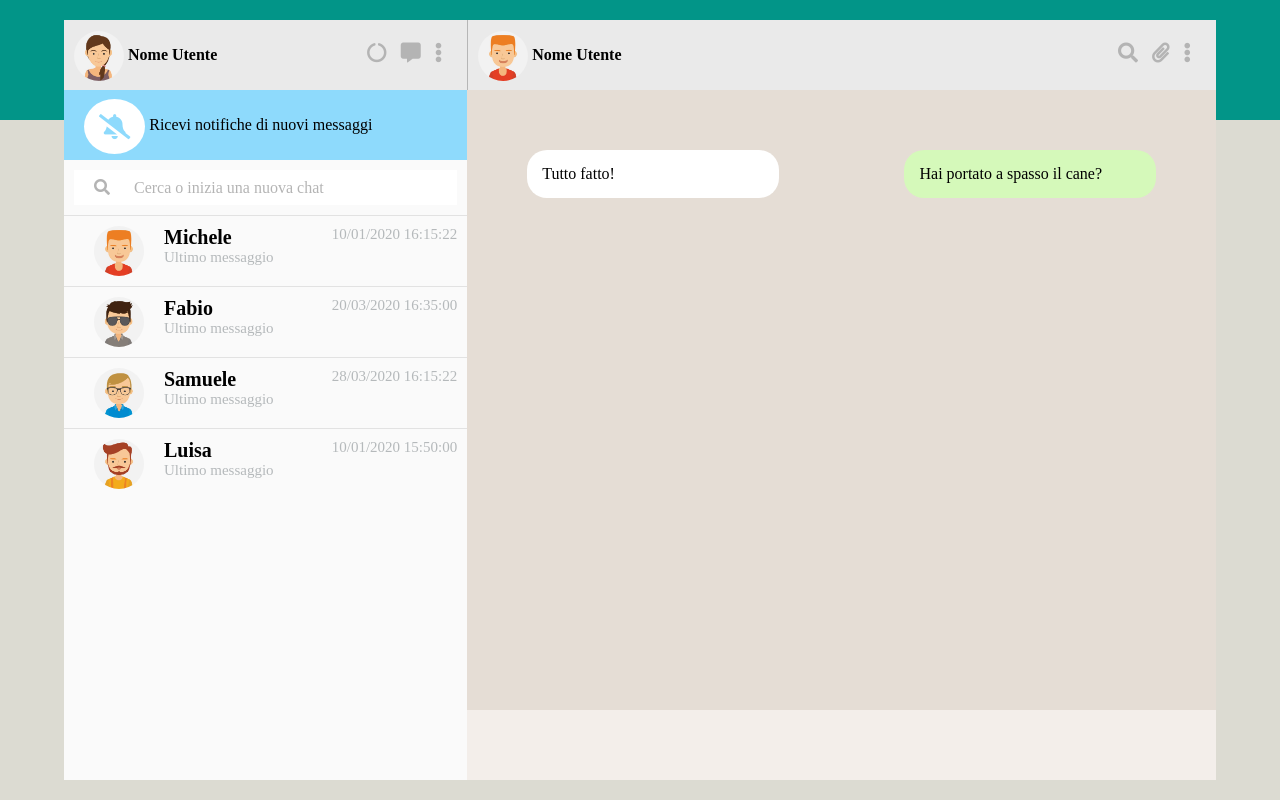
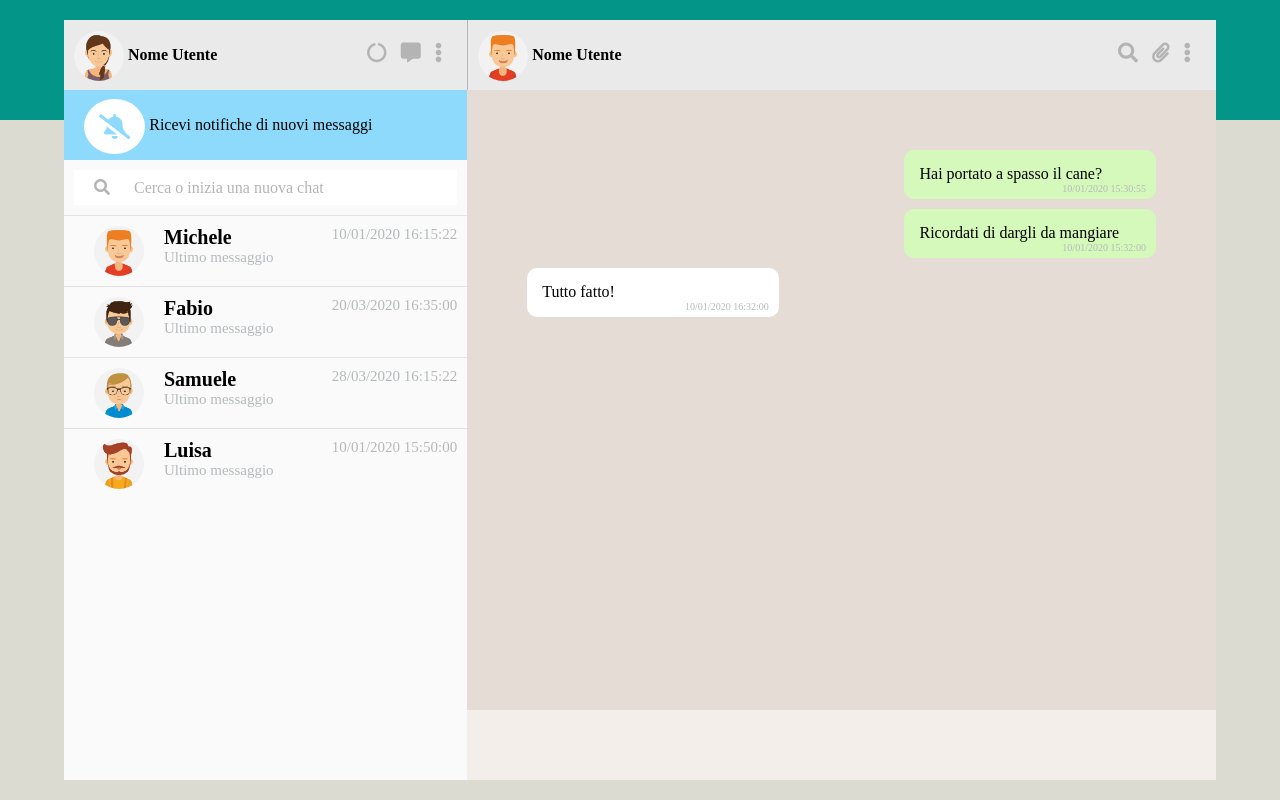
Before and after one commit to petrescuandreea/vue-boolzapp, a plain HTML site: page index.html in a window 1280 px wide. Drawn offline with nearby package versions, Linux system fonts and the light colour scheme.

Commit message:
chat statica

```diff
--- a/css/style.css
+++ b/css/style.css
@@ -167,11 +167,16 @@
     padding: 60px;
 }
 
+.message-wrapper {
+    width: 100%;
+    min-height: 40px;
+    margin-bottom: 10px;
+}
+
 .message {
     width: 40%;
-    min-height: 40px;
-    padding: 15px;
-    border-radius: 20px;
+    padding: 15px 10px 5px 15px;
+    border-radius: 10px;
 }
 
 .sent {
@@ -184,10 +189,15 @@
     background-color: rgba(255,255,255,255);
 }
 
+.msg-text, .msg-date {
+    display: block;
+}
 
-
-
-
+.msg-date {
+    text-align: right;
+    font-size: 10px;
+    color: rgba(181,185,187,255);
+}
 
 
 
--- a/index.html
+++ b/index.html
@@ -148,22 +148,41 @@
             <!-- chat  -->
             <div id="chat">
                 <!-- sent msg. -->
-                <div class="msg-container">
+                <div class="message-wrapper clearfix">
                     <div class="message sent">
+                        <span class="msg-text">
                             Hai portato a spasso il cane?
+                        </span>
+
+                        <span class="msg-date">
+                           10/01/2020 15:30:55
+                       </span>
                     </div>
                 </div>
 
-                <!-- <div class="msg-container">
+                 <!-- sent msg. -->
+                <div class="message-wrapper clearfix">
                     <div class="message sent">
+                        <span class="msg-text">
                             Ricordati di dargli da mangiare
+                        </span>
+
+                        <span class="msg-date">
+                            10/01/2020 15:32:00
+                        </span>
                     </div>
-                </div> -->
+                </div>
 
-               <!-- received msg. -->
-               <div class="msg-container">
+                <!-- received msg.  -->
+                <div class="message-wrapper clearfix">
                     <div class="message received">
+                        <span class="msg-text">
                             Tutto fatto!
+                        </span>
+
+                        <span class="msg-date">
+                            10/01/2020 16:32:00
+                        </span>
                     </div>
                 </div>
             </div>
```
Lines whose indentation alone changed are shown as unchanged.
